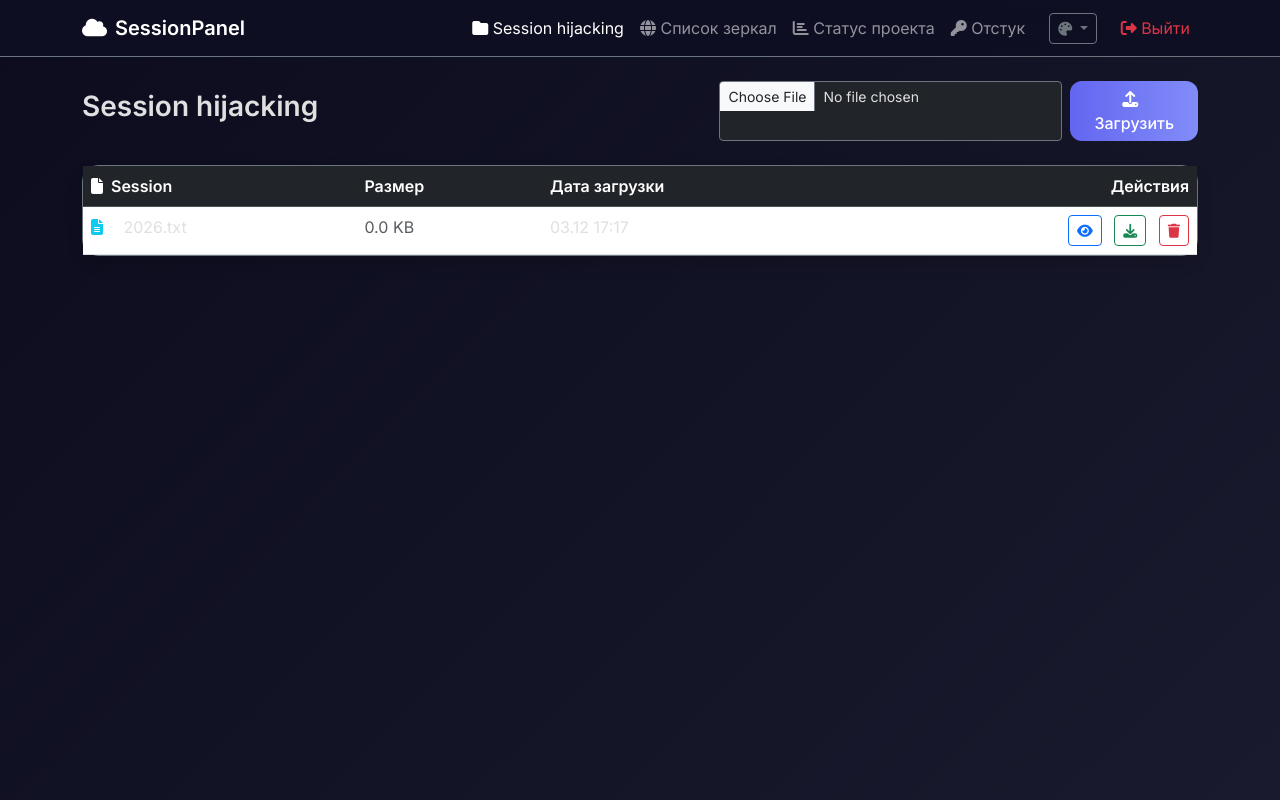
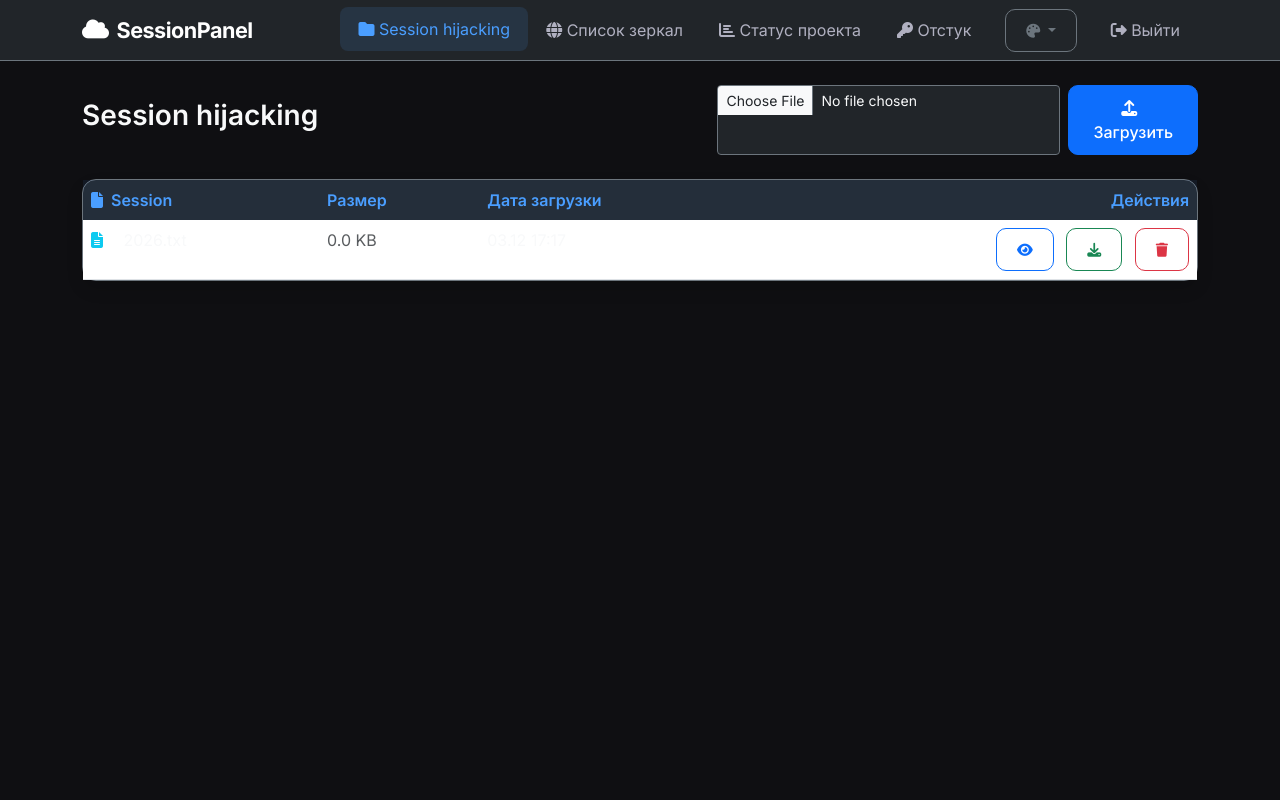
Before and after one commit to mrakof381-jpg/34sss42, a Flask app: page / in a window 1280 px wide. Run offline with Flask 3, Linux system fonts and the light colour scheme; a user stored in the database is signed in; some libraries are stand-ins or nearby versions.

Commit message:
style.css

```diff
--- a/static/style.css
+++ b/static/style.css
@@ -1,79 +1,94 @@
-@import url('https://fonts.googleapis.com/css2?family=Inter:wght@400;500;600&display=swap');
+@import url('https://fonts.googleapis.com/css2?family=Inter:wght@400;500;600;700&display=swap');
+
+:root {
+    --bg: #0f0f12;
+    --card: rgba(25, 25, 35, 0.95);
+    --accent: #4a9eff;
+    --text: #e8e8f0;
+    --border: rgba(74, 158, 255, 0.15);
+    --shadow: 0 10px 30px rgba(0, 0, 0, 0.4);
+}
+
+[data-theme="strict"] {
+    --accent: #3b82f6;
+    --card: rgba(20, 20, 30, 0.98);
+}
 
 body {
+    background: var(--bg);
+    color: var(--text);
     font-family: 'Inter', sans-serif;
-    background: linear-gradient(135deg, #0c0c1e 0%, #1a1a2e 100%);
-    color: #e0e0e0;
     min-height: 100vh;
 }
 
-/* ==================== ТЕМЫ ==================== */
-[data-theme="dark"] {
-    --bg: #0c0c1e;
-    --card: #161625;
-    --border: #2a2a3a;
-    --text: #e0e0e0;
-    --accent: #6366f1;
-    --accent-hover: #818cf8;
+.strict-nav {
+    background: rgba(15, 15, 20, 0.95) !important;
+    backdrop-filter: blur(16px);
+    border-bottom: 1px solid var(--border);
+    box-shadow: 0 4px 20px rgba(0, 0, 0, 0.3);
 }
 
-[data-theme="light"] {
-    --bg: #f4f6f9;
-    --card: #ffffff;
-    --border: #e2e8f0;
-    --text: #1e2937;
-    --accent: #4f46e5;
-    --accent-hover: #6366f1;
+.navbar-brand {
+    font-size: 1.35rem;
+    letter-spacing: -0.5px;
 }
 
-[data-theme="neon"] {
-    --bg: #0a001f;
-    --card: #1c1433;
-    --border: #6b21a8;
-    --text: #e0bbff;
-    --accent: #c026d3;
-    --accent-hover: #db2777;
+.nav-link {
+    padding: 10px 18px !important;
+    border-radius: 8px;
+    transition: all 0.3s ease;
+    color: #b0b0c0 !important;
 }
 
-.card {
+.nav-link:hover,
+.nav-link.active {
+    background: rgba(74, 158, 255, 0.12);
+    color: var(--accent) !important;
+    transform: translateY(-1px);
+}
+
+.glass-card, .card {
     background: var(--card);
     border: 1px solid var(--border);
-    border-radius: 16px;
-    box-shadow: 0 10px 30px rgba(0, 0, 0, 0.3);
+    border-radius: 14px;
+    box-shadow: var(--shadow);
+    transition: all 0.4s cubic-bezier(0.25, 0.1, 0.25, 1);
 }
 
-.navbar {
-    background: rgba(15, 15, 35, 0.95) !important;
-    backdrop-filter: blur(12px);
-    border-bottom: 1px solid var(--border);
+.glass-card:hover {
+    transform: translateY(-4px);
+    box-shadow: 0 15px 35px rgba(0, 0, 0, 0.5);
 }
 
-.btn-primary {
-    background: linear-gradient(90deg, var(--accent), var(--accent-hover));
+.table thead th {
+    background: rgba(74, 158, 255, 0.08);
+    color: var(--accent);
+    font-weight: 600;
     border: none;
-    border-radius: 12px;
-    font-weight: 500;
 }
 
-.btn-primary:hover {
-    transform: translateY(-2px);
-    box-shadow: 0 10px 20px rgba(99, 102, 241, 0.4);
+.table tbody tr {
+    transition: background 0.3s ease;
 }
 
-.table thead {
-    background: rgba(255,255,255,0.05);
+.table tbody tr:hover {
+    background: rgba(74, 158, 255, 0.06);
 }
 
-.text-light {
-    color: var(--text) !important;
+.btn {
+    border-radius: 10px;
+    padding: 10px 20px;
+    font-weight: 500;
+    transition: all 0.3s ease;
 }
 
-h1, h2, h3, h4, h5 {
-    color: var(--text);
+.btn-outline-secondary:hover {
+    background: var(--accent);
+    color: white;
+    border-color: var(--accent);
 }
 
-/* Улучшенный hover по строкам таблицы */
-.table-hover tbody tr:hover {
-    background: rgba(99, 102, 241, 0.1) !important;
-    transition: all 0.2s ease;
+.alert {
+    border-radius: 10px;
+    border-left: 4px solid var(--accent);
 }
```
